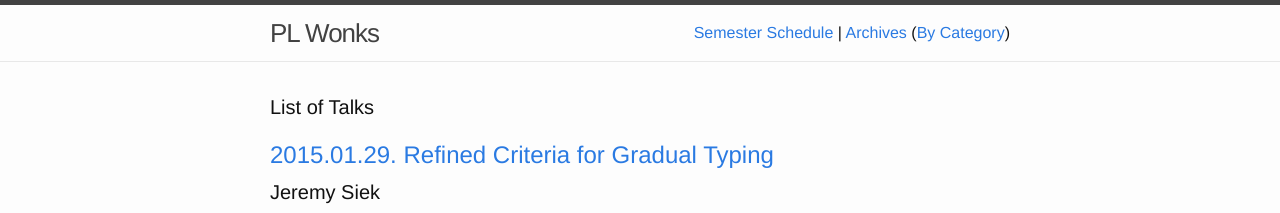
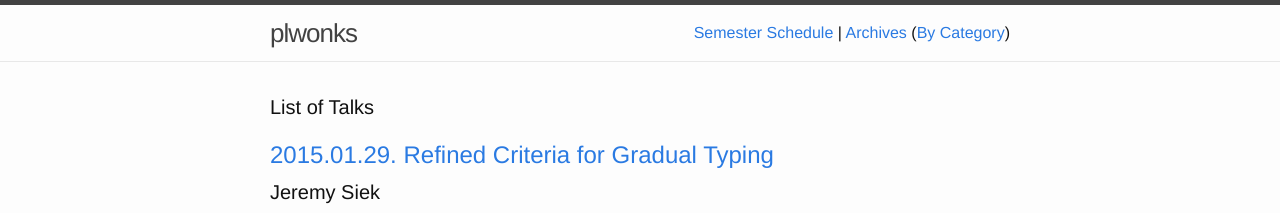
Before and after one commit to wonks/wonks.github.io, a Jekyll site: the page built from talks.html, in a window 1280 px wide and 900 px high. Shown: the top 213 px of the window. Built offline with Jekyll 4.4.1, drawn with Linux system fonts in a browser that asks for light colours; Markdown is read by kramdown in place of the engine named in the settings; some of the changed text lies outside the part shown.

Commit message:
name change for aesthetics

```diff
--- a/_config.yml
+++ b/_config.yml
@@ -1,5 +1,5 @@
 # Site settings
-title: PL Wonks
+title: plwonks
 email: cswords@umail.iu.com
 description: > # this means to ignore newlines until "baseurl:"
   A collection of programming language enthusiasts from Indiana University.
--- a/index.html
+++ b/index.html
@@ -82,7 +82,6 @@ layout: default
     <li><a href="http://www.cs.indiana.edu/~awhsu">Aaron Hsu</a></li>
     <li><a href="http://www.cs.indiana.edu/~rpjames">Roshan James</a></li>
     <li><a href="https://www.cs.indiana.edu/~adkulkar/">Abhishek Kulkarni</a></li>
-    <li><a href="http://www.cs.indiana.edu/~lkuper">Lindsey Kuper</a></li>
     <li>Nilesh Mahajan</li>
     <li>Praveen Narayanan</li>
     <li>Paul Ojanen</li>
@@ -92,7 +91,6 @@ layout: default
     <li>John-Paul Verkamp</li>
     <li><a href="https://csel.cs.colorado.edu/~mivi2269/">Michael Vitousek</a></li>
     <li><a href="http://www.crest.iu.edu/projects/conceptcpp">Larisse Voufo</a></li>
-    <li><a href="http://www.cs.indiana.edu/~yw21">Yin Wang</a></li>
     <li><a href="http://homes.soic.indiana.edu/tzakian/">Tim Zakian</a></li>
   </ul>
   </td>
@@ -114,6 +112,7 @@ layout: default
     <li><a href="http://sites.google.com/site/stevenganz/">Steve Ganz</a> (Ph.D. 2006)</li>
     <li>Abdulaziz Ghuloum (Ph.D. 2009)</li>
     <li>Andy Keep (Ph.D. 2013)</li>
+    <li><a href="http://www.cs.indiana.edu/~lkuper">Lindsey Kuper</a></li>
     <li><a href="http://people.csail.mit.edu/jnear/">Joseph P. Near</a> (B.S. 2008)</li>
     <li>Dipanwita Sarkar (Ph.D. 2008)</li>
     <li>Rebecca Swords (M.S. 2011)</li>
@@ -132,6 +131,7 @@ layout: default
     <li>Jamie Perconti</li>
     <li>Kyle Ross</li>
     <li><a href="http://homes.soic.indiana.edu/zasparks/">Zach Sparks</a></li>
+    <li><a href="http://www.cs.indiana.edu/~yw21">Yin Wang</a></li>
   </ul>
   </td></tr></table>
 
```
Also changed, not shown: 3 other files.
